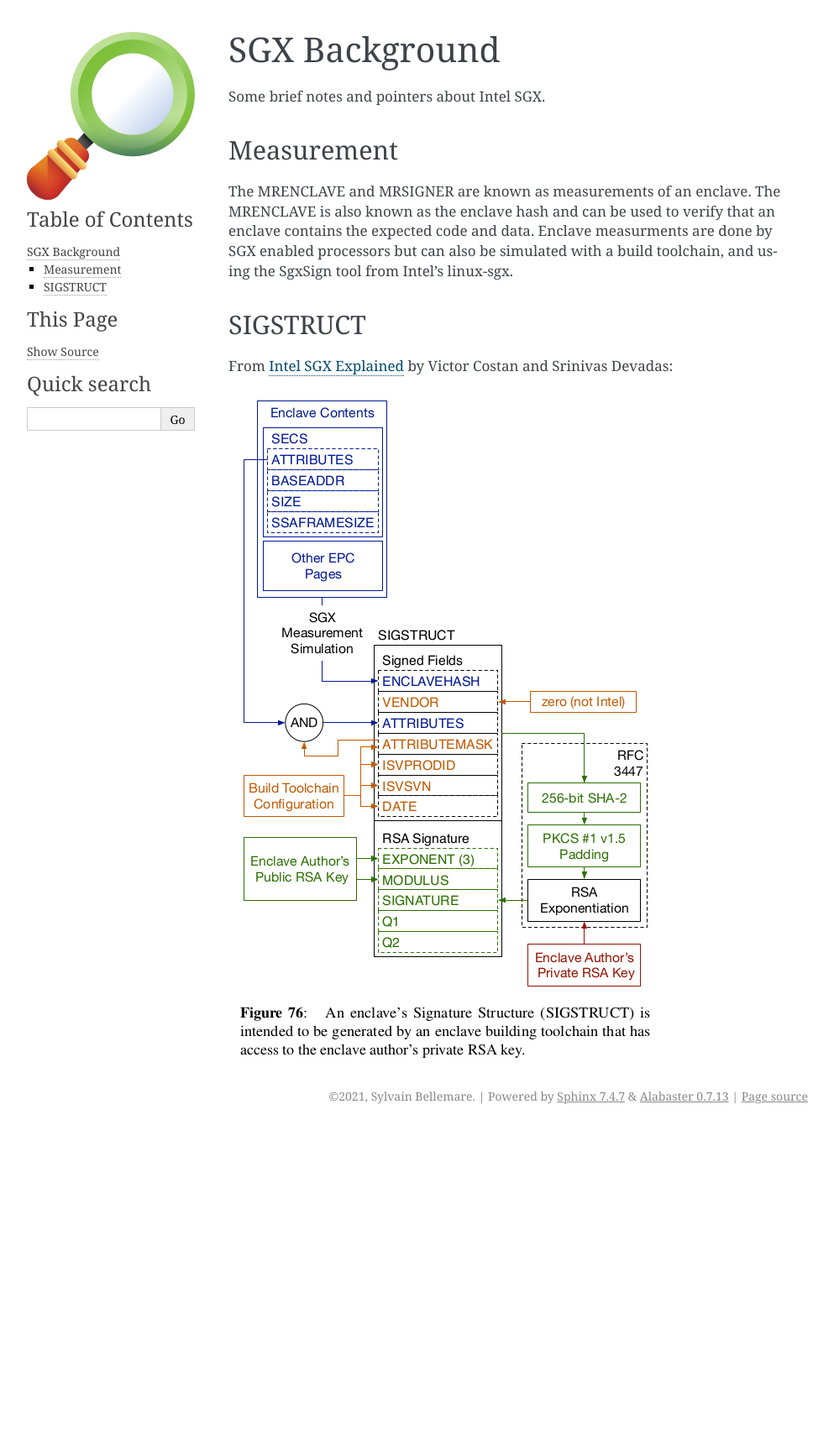
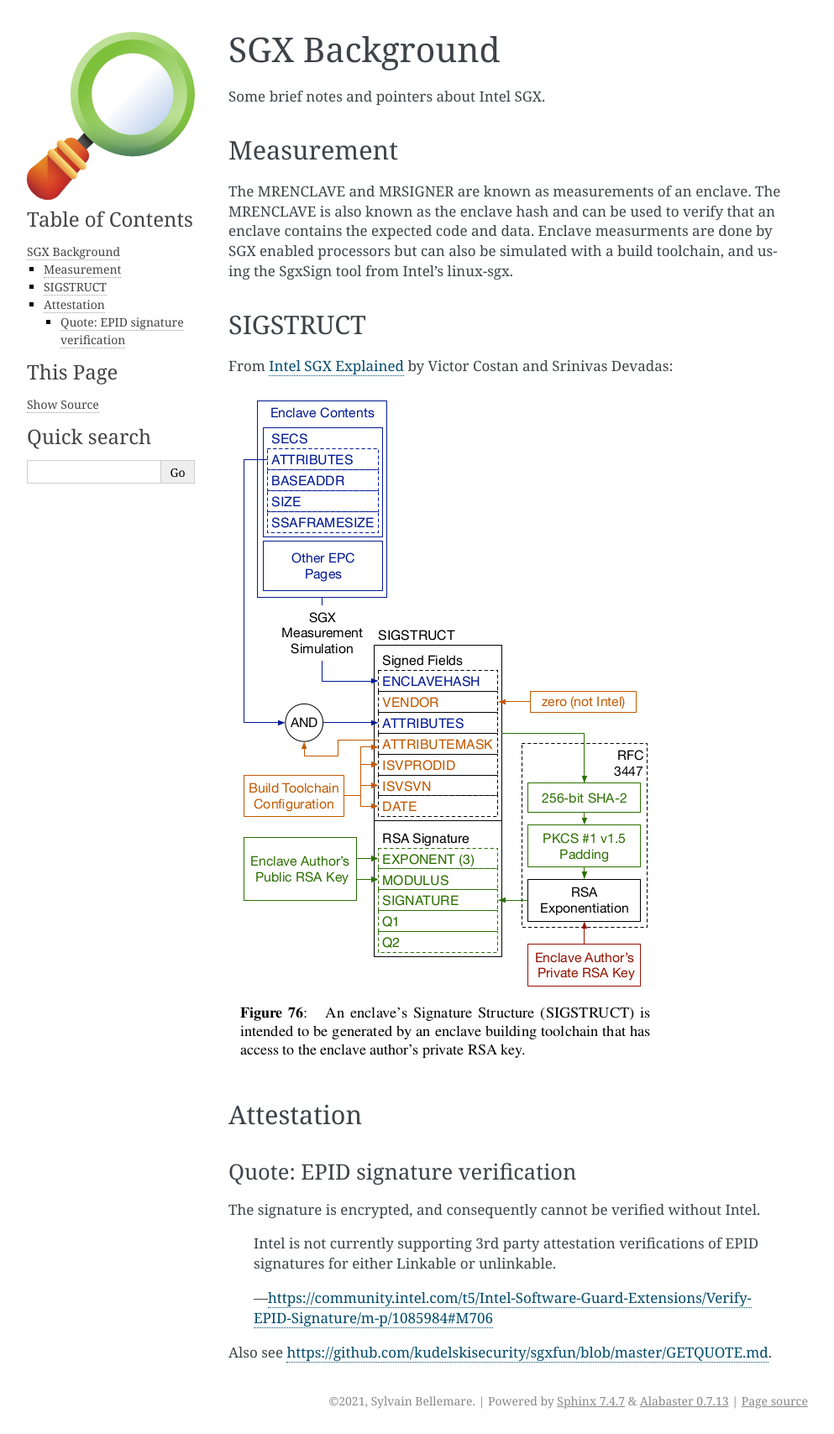
Before and after one commit to initc3/auditee, a Sphinx documentation site: the page built from docs/sgx.rst, in a window 1280 px wide. Shown: the whole page at 84% size, without its empty margins (148-1141 px from the left). Built offline with Sphinx 7.4.7, drawn with Linux system fonts in a browser that asks for light colours; before the commit the page ends 1345 px from its top, so only the background shows below that.

Commit message:
Add a bit of docs to sgx section
Add info about encrypted EPID signature on a quote which implies that
only Intel can verify the signature of a quote.

```diff
--- a/docs/sgx.rst
+++ b/docs/sgx.rst
@@ -18,5 +18,17 @@ From `Intel SGX Explained`_ by Victor Costan and Srinivas Devadas:
 
 
 
+Attestation
+-----------
+Quote: EPID signature verification
+^^^^^^^^^^^^^^^^^^^^^^^^^^^^^^^^^^
+The signature is encrypted, and consequently cannot be verified without Intel.
+
+    Intel is not currently supporting 3rd party attestation verifications
+    of EPID signatures for either Linkable or unlinkable.
+
+    -- https://community.intel.com/t5/Intel-Software-Guard-Extensions/Verify-EPID-Signature/m-p/1085984#M706
+
+Also see https://github.com/kudelskisecurity/sgxfun/blob/master/GETQUOTE.md.
 
 .. _intel sgx explained: https://eprint.iacr.org/2016/086
```
